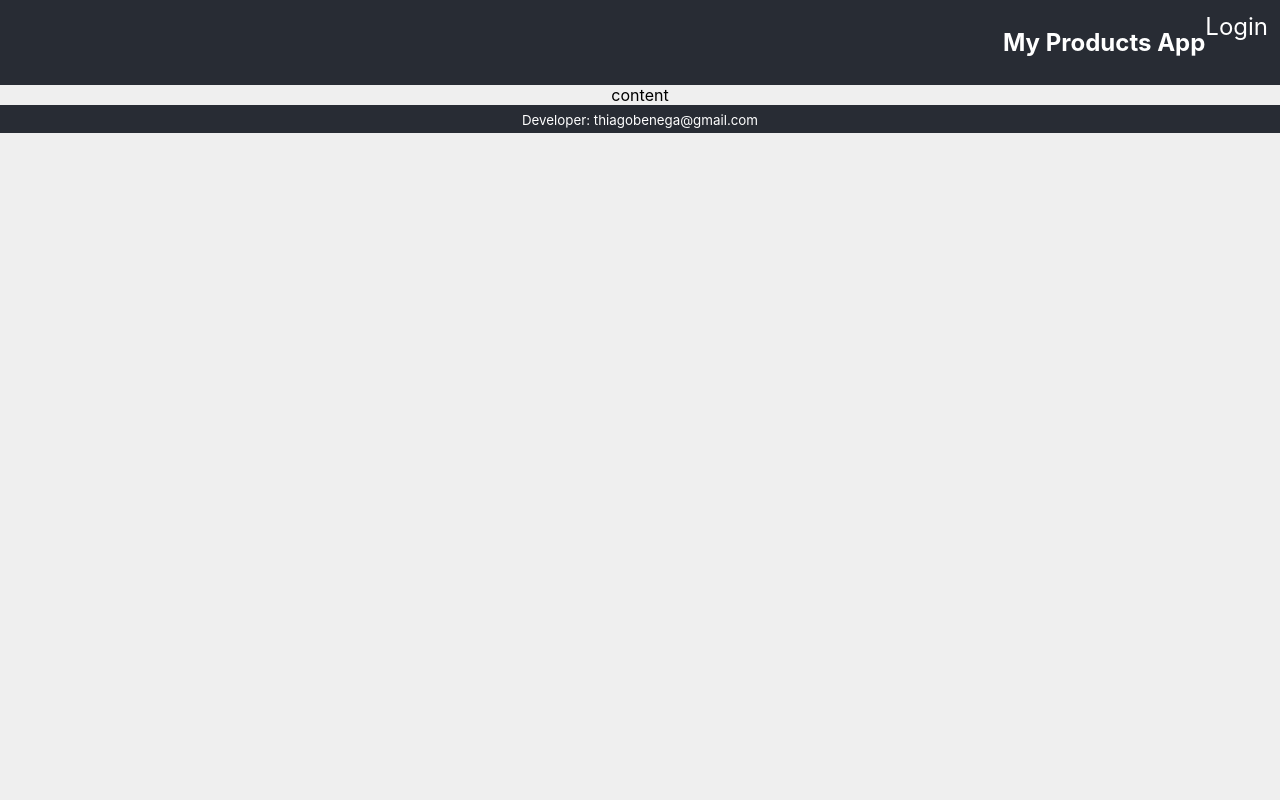
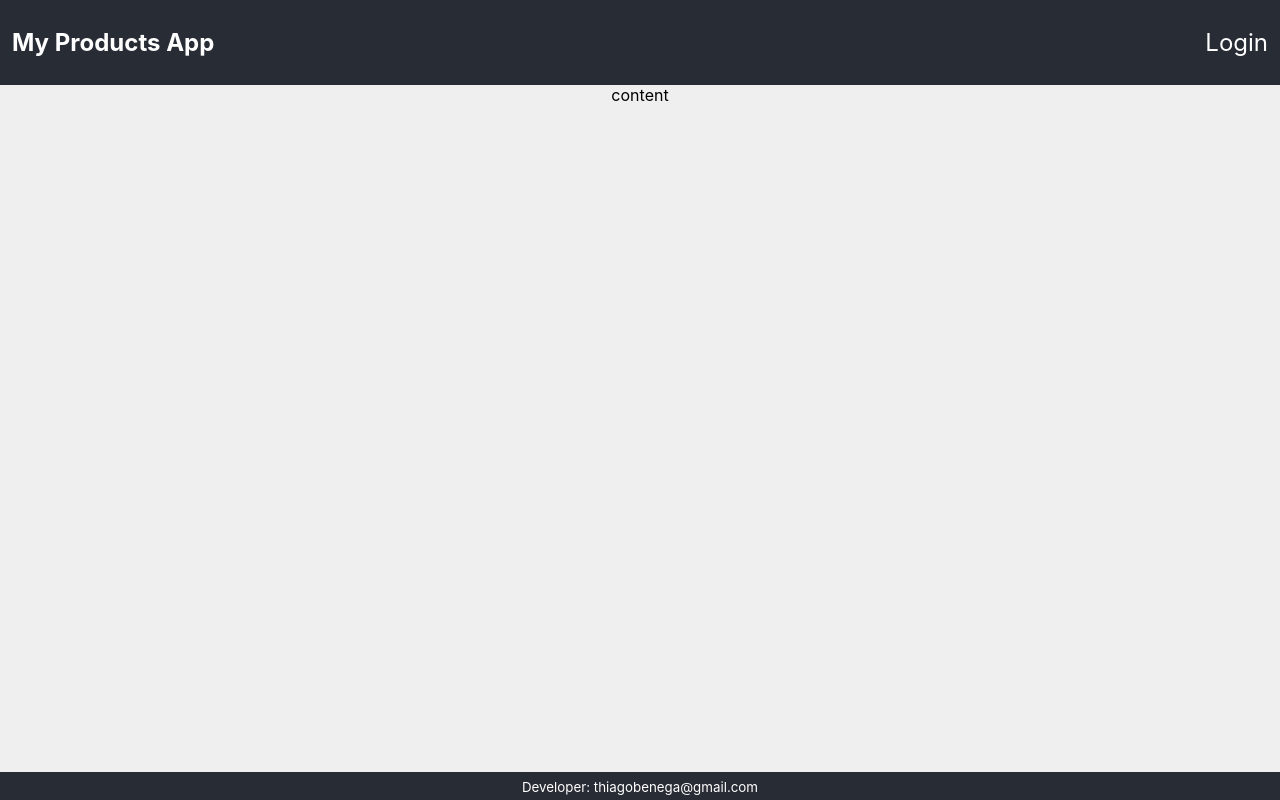
Before and after one commit to benega/my-products, a React (Create React App) app in the folder frontend/: page / in a window 1280 px wide. Built offline with nearby package versions, Linux system fonts and the light colour scheme.

Commit message:
refactor: Changing naming convention to lowercase

```diff
--- a/frontend/src/index.tsx
+++ b/frontend/src/index.tsx
@@ -1,7 +1,7 @@
 import React from 'react';
 import ReactDOM from 'react-dom';
 import './index.css';
-import App from './presentation/App/App';
+import App from './presentation/pages/app/app';
 import reportWebVitals from './reportWebVitals';
 
 ReactDOM.render(
--- a/frontend/src/presentation/App/App.css
+++ b/frontend/src/presentation/pages/app/app.css
@@ -16,7 +16,8 @@
   background-color: #282c34;
   display: flex;
   flex-direction: row;
-  justify-content: flex-end;
+  justify-content: space-between;
+  align-items: center;
   font-size: 24px;
   color: white;
   padding: 12px;
@@ -27,7 +28,7 @@
 }
 
 .App-content {
-
+  flex: 1;
 }
 
 .App-footer {
--- a/frontend/src/presentation/App/App.tsx
+++ b/frontend/src/presentation/pages/app/app.tsx
@@ -1,5 +1,5 @@
 import React from 'react';
-import './App.css';
+import './app.css';
 
 function App() {
   return (
```
Also changed, not shown: frontend/src/presentation/pages/app/logo.svg (renamed from frontend/src/presentation/App/logo.svg), 1 other file (tests, documents, lock files or other folders).
